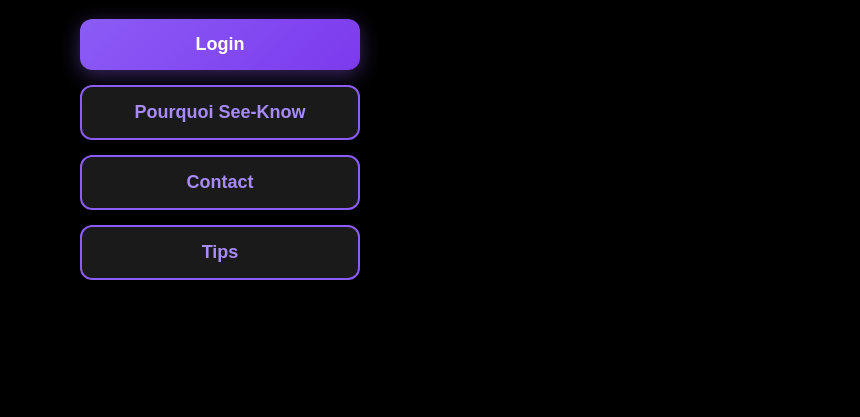
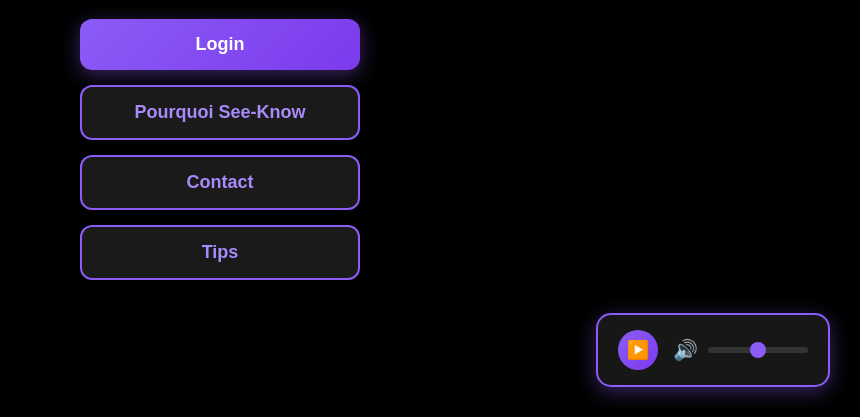
Before and after one commit to beatifullemonwithstrawberry/gghhghghghgghhghghghghhghghghgfddddds, a plain HTML site: page index.html in a window 1280 px wide. Shown: the part 383-800 px from the top of the page, without its empty margins (420-1280 px from the left). Drawn offline with Linux system fonts and the light colour scheme.

Commit message:
Add files via upload

```diff
--- a/index.html
+++ b/index.html
@@ -70,6 +70,94 @@
         @keyframes shimmer {
             0% { background-position: 200% 0; }
             100% { background-position: -200% 0; }
+        }
+
+        /* Contrôle audio */
+        .audio-control {
+            position: fixed;
+            bottom: 30px;
+            right: 30px;
+            background: rgba(26, 26, 26, 0.9);
+            border: 2px solid #8B5CF6;
+            border-radius: 15px;
+            padding: 15px 20px;
+            display: flex;
+            align-items: center;
+            gap: 15px;
+            box-shadow: 0 5px 20px rgba(139, 92, 246, 0.4);
+            z-index: 1000;
+        }
+
+        .audio-control button {
+            background: linear-gradient(135deg, #8B5CF6, #7C3AED);
+            border: none;
+            color: white;
+            width: 40px;
+            height: 40px;
+            border-radius: 50%;
+            cursor: pointer;
+            font-size: 18px;
+            display: flex;
+            align-items: center;
+            justify-content: center;
+            transition: all 0.3s ease;
+        }
+
+        .audio-control button:hover {
+            transform: scale(1.1);
+            box-shadow: 0 0 15px rgba(139, 92, 246, 0.6);
+        }
+
+        .volume-container {
+            display: flex;
+            align-items: center;
+            gap: 10px;
+        }
+
+        .volume-icon {
+            color: #A78BFA;
+            font-size: 20px;
+        }
+
+        .volume-slider {
+            width: 100px;
+            height: 6px;
+            -webkit-appearance: none;
+            appearance: none;
+            background: #333;
+            border-radius: 5px;
+            outline: none;
+        }
+
+        .volume-slider::-webkit-slider-thumb {
+            -webkit-appearance: none;
+            appearance: none;
+            width: 16px;
+            height: 16px;
+            background: #8B5CF6;
+            cursor: pointer;
+            border-radius: 50%;
+            transition: all 0.3s ease;
+        }
+
+        .volume-slider::-webkit-slider-thumb:hover {
+            background: #A78BFA;
+            transform: scale(1.2);
+        }
+
+        .volume-slider::-moz-range-thumb {
+            width: 16px;
+            height: 16px;
+            background: #8B5CF6;
+            cursor: pointer;
+            border-radius: 50%;
+            border: none;
+            transition: all 0.3s ease;
+        }
+
+        .volume-slider::-moz-range-thumb:hover {
+            background: #A78BFA;
+            transform: scale(1.2);
         }
 
         /* Contenu principal */
@@ -199,7 +287,26 @@
         </div>
     </div>
 
+    <!-- Contrôle audio -->
+    <div class="audio-control">
+        <button id="playPauseBtn" onclick="togglePlay()">▶️</button>
+        <div class="volume-container">
+            <span class="volume-icon">🔊</span>
+            <input type="range" min="0" max="100" value="50" class="volume-slider" id="volumeSlider">
+        </div>
+    </div>
+
+    <!-- Audio -->
+    <audio id="bgMusic" loop>
+        <source src="musique.mp3" type="audio/mpeg">
+    </audio>
+
     <script>
+        const audio = document.getElementById('bgMusic');
+        const playPauseBtn = document.getElementById('playPauseBtn');
+        const volumeSlider = document.getElementById('volumeSlider');
+        let isPlaying = false;
+
         // Gestion du chargement
         window.addEventListener('load', () => {
             setTimeout(() => {
@@ -207,6 +314,26 @@
                 document.getElementById('main-content').classList.add('visible');
             }, 2000);
         });
+
+        // Lecture/Pause
+        function togglePlay() {
+            if (isPlaying) {
+                audio.pause();
+                playPauseBtn.textContent = '▶️';
+            } else {
+                audio.play();
+                playPauseBtn.textContent = '⏸️';
+            }
+            isPlaying = !isPlaying;
+        }
+
+        // Volume
+        volumeSlider.addEventListener('input', (e) => {
+            audio.volume = e.target.value / 100;
+        });
+
+        // Volume initial
+        audio.volume = 0.5;
 
         // Fonctions des boutons
         function handleLogin() {
```
Also changed, not shown: 1 other file.
